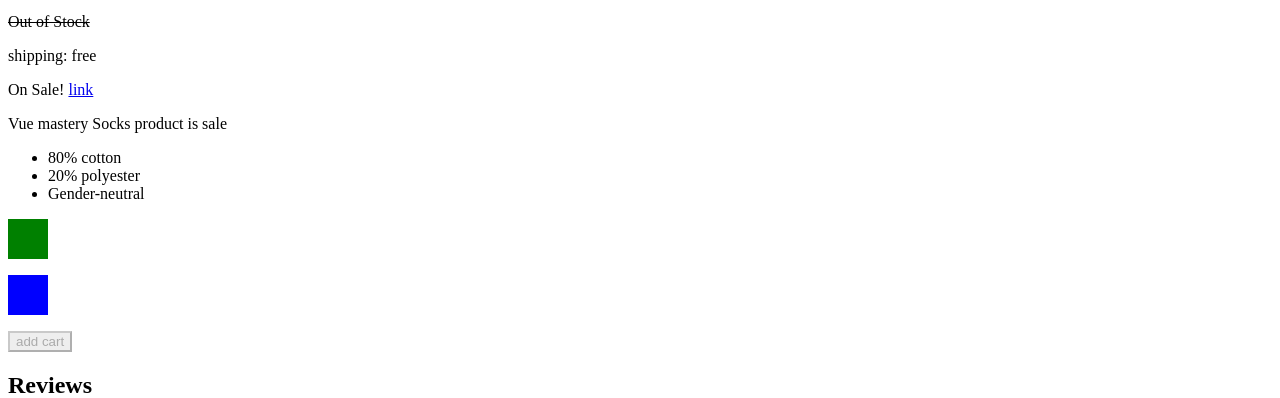
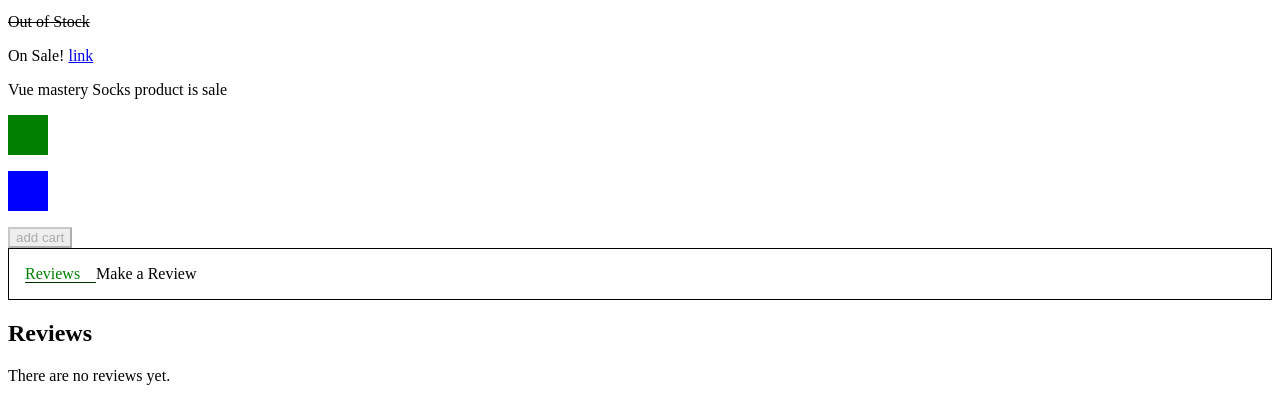
Before and after one commit to fatemeh-ta/vue-practice, a website: page index.html in a window 1280 px wide. Shown: the part 368-766 px from the top of the page. Drawn offline with nearby package versions, Linux system fonts and the light colour scheme.

Commit message:
done 11.Tabs

```diff
--- a/main.css
+++ b/main.css
@@ -11,3 +11,17 @@
 .textDec {
   text-decoration: line-through;
 }
+
+.tab {
+  border: 1px solid #000;
+  padding: 16px;
+}
+
+.tab span {
+  padding-right: 16px;
+}
+
+.activeTab {
+  color: green;
+  border-bottom: 1px solid #022e02;
+}
--- a/main.js
+++ b/main.js
@@ -1,3 +1,5 @@
+var eventBus = new Vue();
+
 Vue.component("product", {
   template: `
     <div>
@@ -13,7 +15,7 @@
           <!--*************** PRACTICE PART 6 ******************* -->
           <p v-else :class="!inStock ? 'textDec' : ''">Out of Stock</p>
 
-          <p> shipping: {{ shipping }}</p>
+
 
           <!--*************** END OF PRACTICE PART 6 ******************* -->
 
@@ -29,7 +31,7 @@
         </div>
 
         <!--*************** PRACTICE PART 8 ******************* -->
-        <product-details :details="details" />
+
         <!--*************** END OF PRACTICE PART 8 ******************* -->
 
         <div
@@ -50,22 +52,11 @@
         </button>
       </div>
 
-      <!-- FORM & MODAL  -->
-      <div>
-        <h2>Reviews</h2>
-        <p v-if="!reviews.length">There are no reviews yet.</p>
-        <ul>
-          <li v-for="(review,index) in reviews" :key="index" >
-            <p>{{review.name}}</p>
-            <p> Rating: {{review.rating}}</p>
-            <p>Review: {{review.review}}</p>
-            <p>Result: {{review.result}}</p>
-          </li>
-        </ul>
-      </div>
+      <!--TAB  -->
 
+      <product-tabs :reviews="reviews" />
 
-      <product-view @review-submitted="addReview"/>
+      <product-tabs-shopping :shipping="shipping" :details="details"/>
 
       <!-- Exercise LIST  -->
       <ul>
@@ -177,9 +168,15 @@
       // }
     },
 
-    addReview(props) {
-      this.reviews.push(props);
-    },
+    // addReview(props) {
+    //   this.reviews.push(props);
+    // },
+  },
+
+  mounted() {
+    eventBus.$on("review-submitted", (productReview) => {
+      this.reviews.push(productReview);
+    });
   },
 });
 
@@ -265,7 +262,7 @@
           rating: this.rating,
           result: this.result,
         };
-        this.$emit("review-submitted", productReview);
+        eventBus.$emit("review-submitted", productReview);
         this.name = "";
         this.review = "";
         this.rating = "";
@@ -284,6 +281,92 @@
           this.errors.push("please enter result");
         }
       }
+    },
+  },
+});
+
+Vue.component("product-tabs", {
+  template: `
+    <div>
+      <div class="tab">
+        <span v-for="(tab,index) in tabs" :key="index" @click="selectedTab(tab)" :class="selectedValue === tab ? 'activeTab' : ''">{{ tab }}</span>
+      </div>
+
+      <!-- FORM & MODAL  -->
+      <div v-show="selectedValue === 'Reviews'">
+        <h2>Reviews</h2>
+        <p v-if="!reviews.length">There are no reviews yet.</p>
+        <ul v-else>
+          <li v-for="(review,index) in reviews" :key="index" >
+            <p>{{review.name}}</p>
+            <p> Rating: {{review.rating}}</p>
+            <p>Review: {{review.review}}</p>
+            <p>Result: {{review.result}}</p>
+          </li>
+        </ul>
+      </div>
+      <product-view  v-show="selectedValue === 'Make a Review'"/>
+
+    </div>
+
+
+  `,
+
+  props: {
+    reviews: {
+      type: Array,
+      default: () => {},
+    },
+  },
+
+  data() {
+    return {
+      tabs: ["Reviews", "Make a Review"],
+      selectedValue: "Reviews",
+    };
+  },
+
+  methods: {
+    selectedTab(value) {
+      this.selectedValue = value;
+    },
+  },
+});
+
+Vue.component("product-tabs-shopping", {
+  props: {
+    shipping: {
+      type: String,
+      required: true,
+    },
+
+    details: {
+      type: Array,
+      required: true,
+    },
+  },
+  template: `
+    <div>
+
+      <div class="tab">
+        <span v-for="(tab,index) in tabs" :key="index" @click="showModal(tab)" :class="selectedValue === tab ? 'activeTab' : ''">{{ tab }}</span>
+      </div>
+      <p v-show='selectedValue === "shopping"'> shipping: {{ shipping }}</p>
+      <product-details v-show="selectedValue === 'detail'" :details="details" />
+
+    </div>
+  `,
+
+  data() {
+    return {
+      tabs: ["shopping", "detail"],
+      selectedValue: "shopping",
+    };
+  },
+
+  methods: {
+    showModal(val) {
+      this.selectedValue = val;
     },
   },
 });
```
